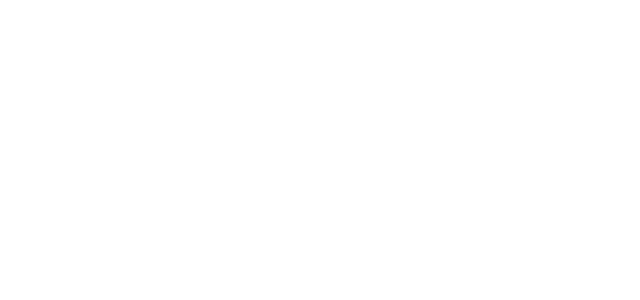
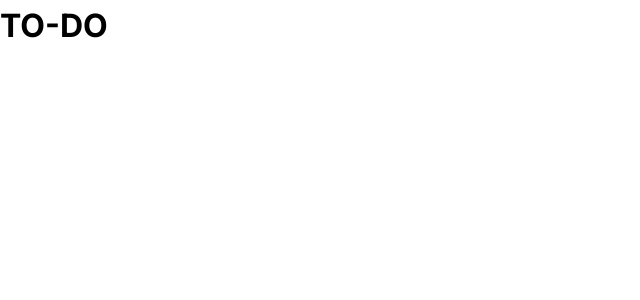
Before and after one commit to ChrisWoo0443/portfolio, a React (Vite) app: page /projects in a window 1280 px wide. Shown: the top 300 px of the page, without its empty margins (0-640 px from the left). Built offline with nearby package versions, Linux system fonts and the light colour scheme.

Commit message:
todo projects

```diff
--- a/package.json
+++ b/package.json
@@ -22,6 +22,7 @@
     "eslint": "^9.25.0",
     "eslint-plugin-react-hooks": "^5.2.0",
     "eslint-plugin-react-refresh": "^0.4.19",
+    "gh-pages": "^6.3.0",
     "globals": "^16.0.0",
     "vite": "^6.3.5"
   }
--- a/src/components/project.jsx
+++ b/src/components/project.jsx
@@ -1,5 +1,11 @@
 import React from "react";
 
 export function Project() {
-
+    return (
+        <div className="project-container">
+            <header className="project-header">
+                <h1>TO-DO</h1>
+            </header>
+        </div>
+    );
 }
--- a/src/pages/Projects.jsx
+++ b/src/pages/Projects.jsx
@@ -1,8 +1,10 @@
 import React from 'react';
-
+import { Project } from '../components/project.jsx';
 
 const Projects = () => {
-
+    return (
+        <Project />
+    );
 }
 
 export default Projects;
```
Also changed, not shown: 1 other file (tests, documents, lock files or other folders).
